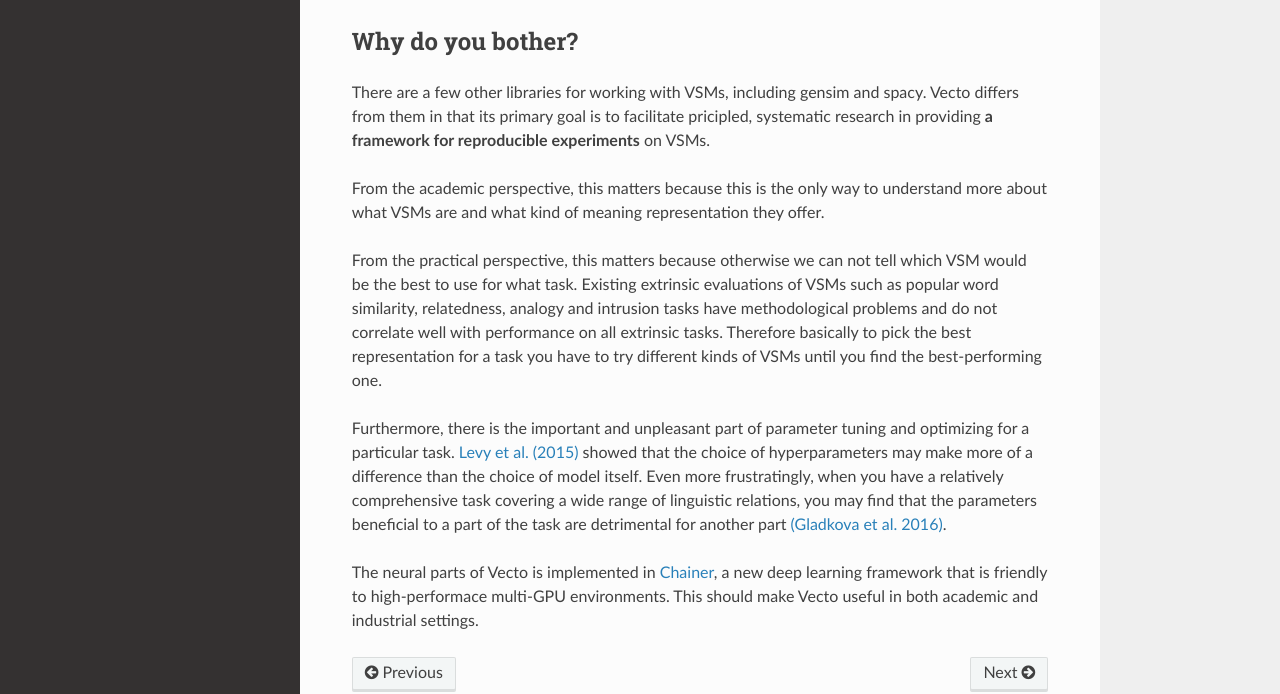
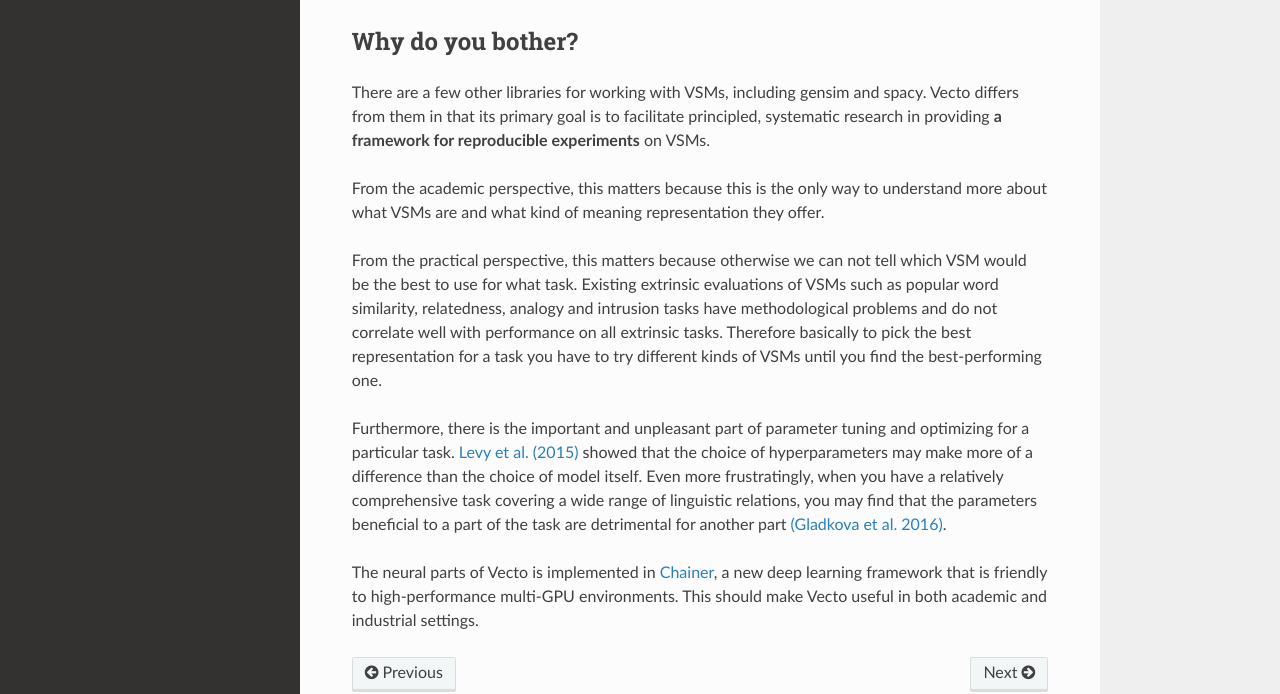
Before and after one commit to vecto-ai/vecto, a Sphinx documentation site: the page built from docs/source/tutorial/basic.rst, in a window 1280 px wide and 1373 px high. Shown: the part 551-1245 px from the top of the window. Built offline with Sphinx 7.4.7 and the Read the Docs theme 2.0.0, drawn with Linux system fonts in a browser that asks for light colours.

Commit message:
Fix typos in tutorial/basic.rst

```diff
--- a/docs/source/tutorial/basic.rst
+++ b/docs/source/tutorial/basic.rst
@@ -19,7 +19,7 @@ Vecto is an open-source Python library for working with vector space models (VSM
 Why do you bother?
 --------------------
 
-There are a few other libraries for working with VSMs, including gensim and spacy. Vecto differs from them in that its primary goal is to facilitate pricipled, systematic research in providing **a framework for reproducible experiments** on VSMs.
+There are a few other libraries for working with VSMs, including gensim and spacy. Vecto differs from them in that its primary goal is to facilitate principled, systematic research in providing **a framework for reproducible experiments** on VSMs.
 
 From the academic perspective, this matters because this is the only way to understand more about what VSMs are and what kind of meaning representation they offer.
 
@@ -27,4 +27,4 @@ From the practical perspective, this matters because otherwise we can not tell w
 
 Furthermore, there is the important and unpleasant part of parameter tuning and optimizing for a particular task. `Levy et al. (2015) <http://www.aclweb.org/anthology/Q15-1016>`_ showed that the choice of hyperparameters may make more of a difference than the choice of model itself. Even more frustratingly, when you have a relatively comprehensive task covering a wide range of linguistic relations, you may find that the parameters beneficial to a part of the task are detrimental for another part `(Gladkova et al. 2016) <http://www.aclweb.org/anthology/N16-2002>`_.
 
-The neural parts of Vecto is implemented in `Chainer <https://www.chainer.org>`_, a new deep learning framework that is friendly to high-performace multi-GPU environments. This should make Vecto useful in both academic and industrial settings.
+The neural parts of Vecto is implemented in `Chainer <https://www.chainer.org>`_, a new deep learning framework that is friendly to high-performance multi-GPU environments. This should make Vecto useful in both academic and industrial settings.
```
